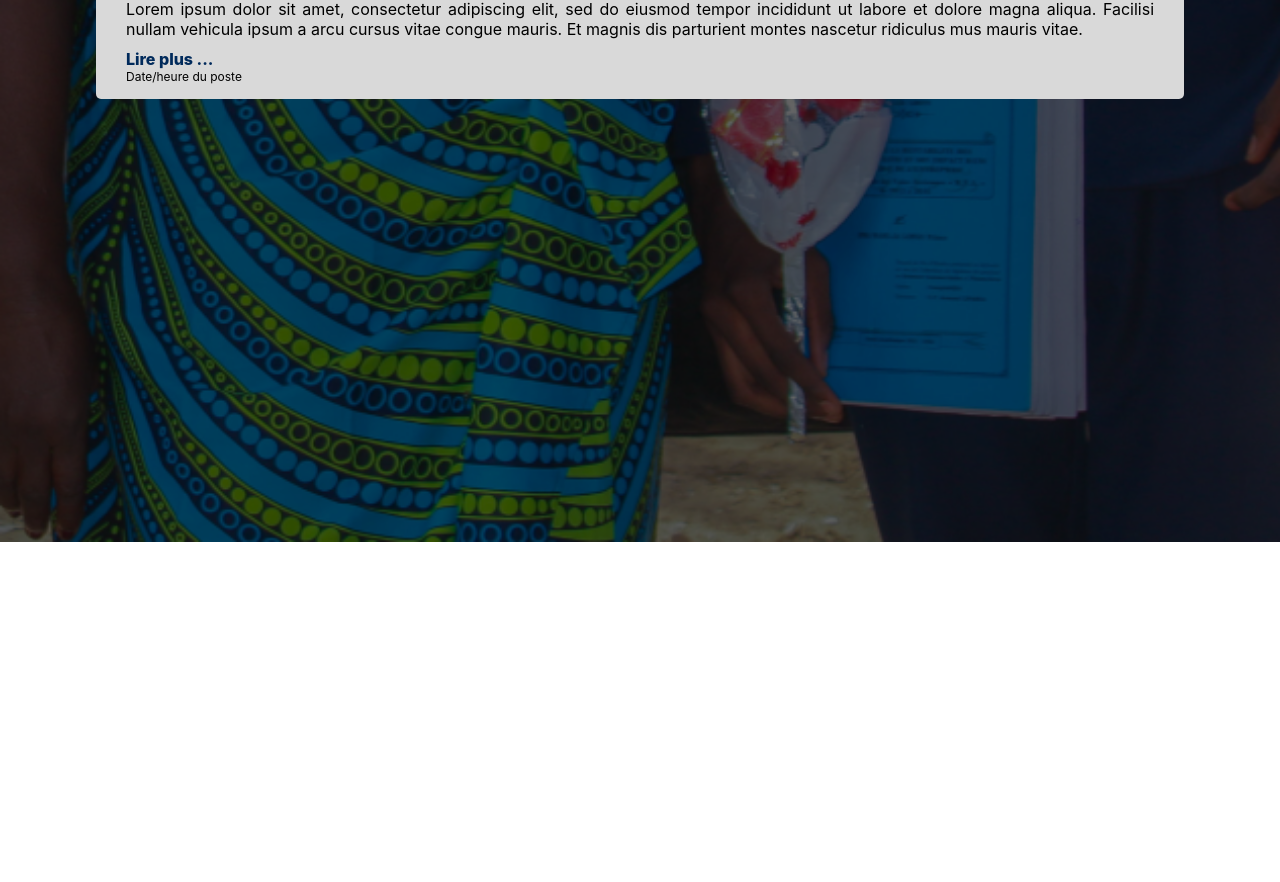
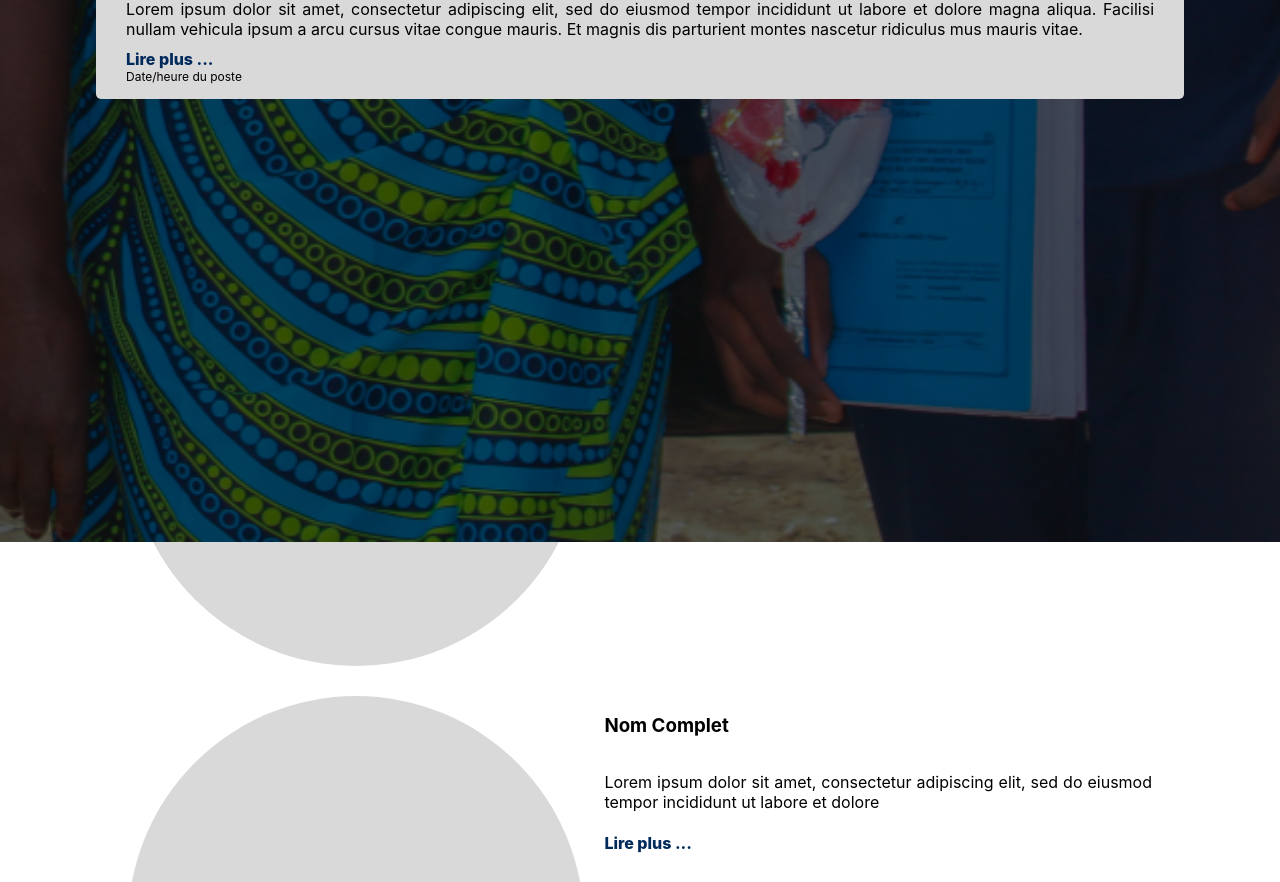
Before and after one commit to Congo-CRUD/ists-drc, a React (Create React App) app: page / in a window 1280 px wide. Shown: the part 1411-2293 px from the top of the page. Before the commit the page ends 1953 px from the top, so only its background shows below. Built offline with nearby package versions, Linux system fonts and the light colour scheme.

Commit message:
[FEAT] commite de gestion

```diff
--- a/src/components/announce/Announce.css
+++ b/src/components/announce/Announce.css
@@ -20,12 +20,15 @@
 .announce-content p{
     margin: 10px auto;
 }
-.announce-content a{
+.announce-content-a{
     margin-top: 5px;
     color: var(--primaryColor);
     font-weight: 800;
 }
 
+.announce-content-a:hover{
+    cursor: pointer;
+}
 .announce-date{
     position: absolute;
     margin:0px;
--- a/src/components/announce/Announce.jsx
+++ b/src/components/announce/Announce.jsx
@@ -7,7 +7,7 @@ export default function Announce(){
             <div className="announce-content">
                 <h2>Titre du poste</h2>
                 <p>Lorem ipsum dolor sit amet, consectetur adipiscing elit, sed do eiusmod tempor incididunt ut labore et dolore magna aliqua. Facilisi nullam vehicula ipsum a arcu cursus vitae congue mauris. Et magnis dis parturient montes nascetur ridiculus mus mauris vitae.</p>
-                <a>Lire plus ...</a>
+                <a className="announce-content-a">Lire plus ...</a>
                 <p className="announce-date">Date/heure du poste</p>
             </div>
         </div>
--- /dev/null
+++ b/src/components/commite/Commite.css
@@ -0,0 +1,24 @@
+.commiteMbr-container{
+    width:80%;
+    display: flex;
+    flex-direction: row;
+    margin: auto;
+    gap: 20px;
+    margin-bottom: 30px;
+}
+
+.commiteMbr-info{
+    display: flex;
+    width: 60%;
+    text-align: justify;
+    flex-direction: column;
+}
+.commiteMbr-img{
+    width: 50%;
+    aspect-ratio: 1/1;
+    display: flex;
+    justify-content: center;
+    align-items: center;
+    border-radius: 300px;
+    background-color: #D9D9D9;
+}
--- /dev/null
+++ b/src/components/commite/Commite.jsx
@@ -0,0 +1,28 @@
+import { LirePlus } from ".."
+import "./Commite.css"
+
+
+function MembreCmt(){
+    return(
+        <div className="commiteMbr-container">
+                <div className="commiteMbr-img">
+                    <p>Photo du membre du comite de gestion</p>
+                </div>
+                <div className="commiteMbr-info">
+                    <h3>Nom Complet</h3>
+                    <p>Lorem ipsum dolor sit amet, consectetur adipiscing elit, sed do eiusmod tempor incididunt ut labore et dolore </p>
+                    <LirePlus />
+                </div>
+        </div>
+    )
+
+}
+export default function Commite(){
+    return(
+        <div className="commite">
+            <h1>Commite de gestion</h1>
+            <MembreCmt/>
+            <MembreCmt/>
+        </div>
+    )
+}
--- a/src/components/index.js
+++ b/src/components/index.js
@@ -4,7 +4,15 @@ import Login from "./login/Login";
 import About from "./about/About";
 import Footer from "./footer/Footer";
 import Announce from "./announce/Announce";
+import Commite from "./commite/Commite";
 //Footer, Hero, Commite
 
 
-export {Navbar, Hero, Login, About, Footer,  Announce}
+function LirePlus(props){
+    return(
+        <a className="announce-content-a" href={props.link}>Lire plus ...</a>
+    )
+}
+
+
+export {Navbar, Hero, Login, About, Footer,  Announce, LirePlus, Commite}
--- a/src/pages/home/Home.jsx
+++ b/src/pages/home/Home.jsx
@@ -1,5 +1,5 @@
 import React from 'react'
-import { Navbar, Hero, About, Footer, Announce } from '../../components'
+import { Navbar, Hero, About, Footer, Announce, Commite } from '../../components'
 
 function Home() {
   return (
@@ -8,6 +8,7 @@ function Home() {
         <Hero/>
         <About/>
         <Announce/>
+        <Commite/>
         <Footer/>
     </div>
   )
```
